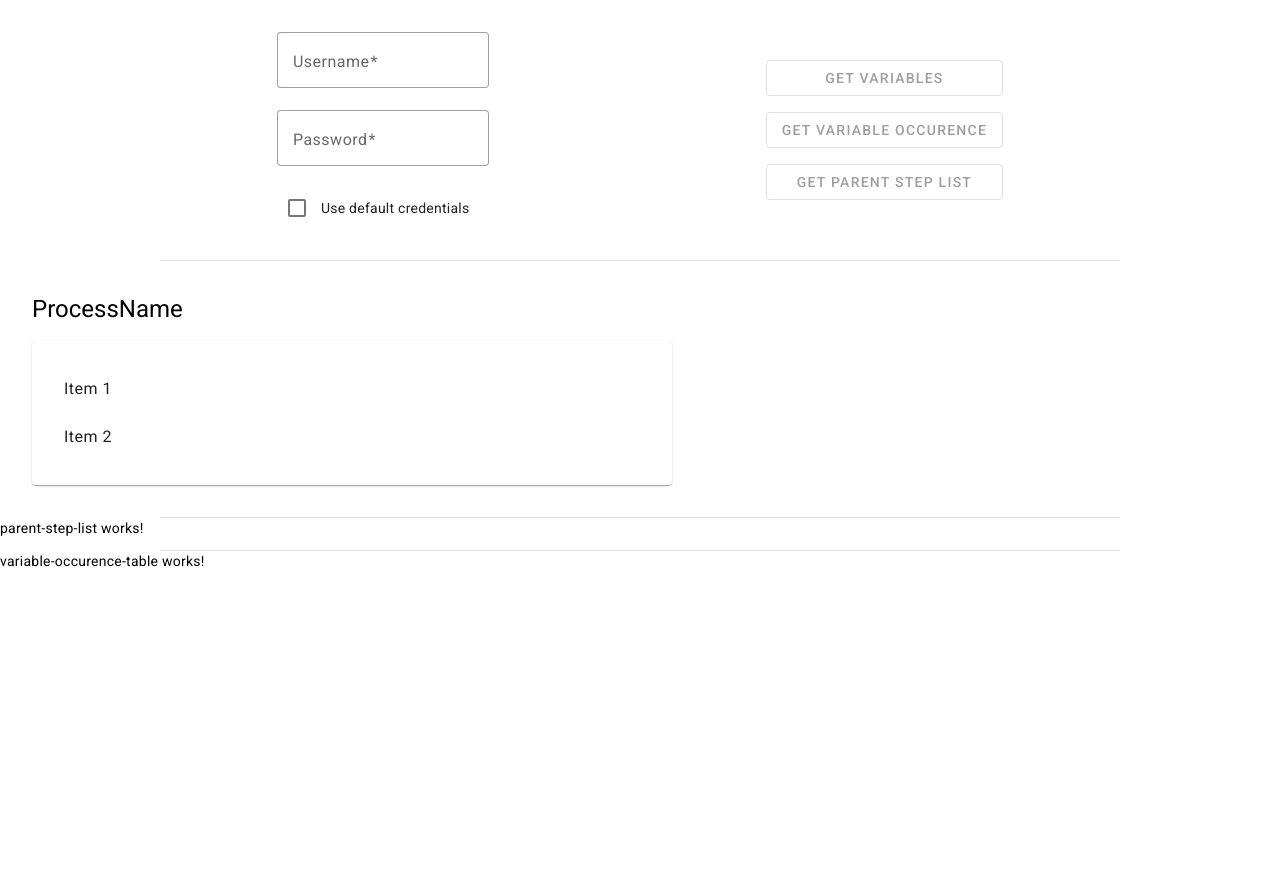
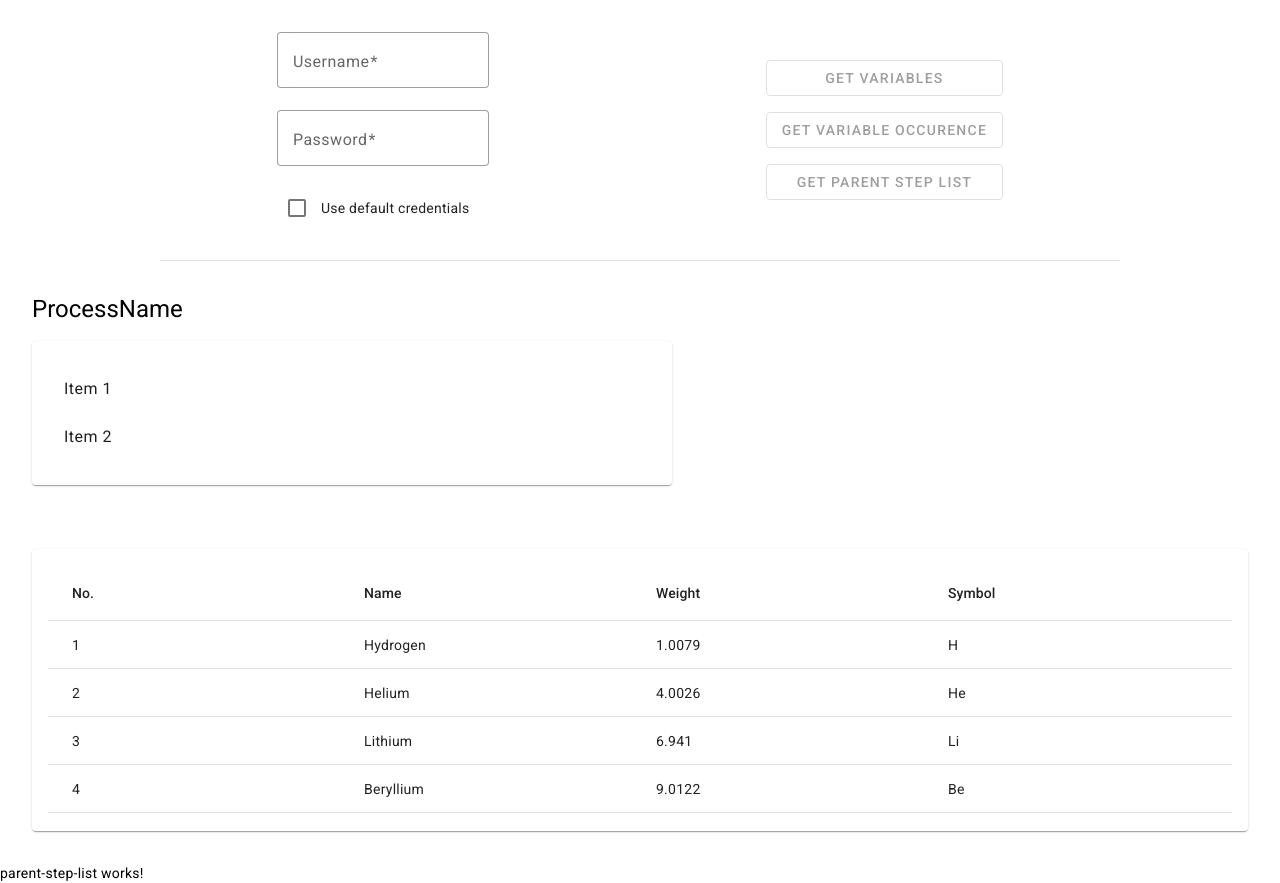
Before and after one commit to tintin12342/robotiq, an Angular app: page / in a window 1280 px wide. Before the commit the page ends 800 px from the top, so only its background shows below. Built offline with nearby package versions, Linux system fonts and the light colour scheme.

Commit message:
complete variable occurence table design

```diff
--- a/src/app/app.component.html
+++ b/src/app/app.component.html
@@ -2,9 +2,5 @@
 <mat-divider></mat-divider>
 
 <app-variable-list></app-variable-list>
-<mat-divider></mat-divider>
-
+<app-variable-occurence-table></app-variable-occurence-table>
 <app-parent-step-list></app-parent-step-list>
-<mat-divider></mat-divider>
-
-<app-variable-occurence-table></app-variable-occurence-table>
--- a/src/app/variable-occurence-table/variable-occurence-table.component.html
+++ b/src/app/variable-occurence-table/variable-occurence-table.component.html
@@ -1 +1,36 @@
-<p>variable-occurence-table works!</p>
+<section class="main-container">
+  <mat-card>
+    <mat-card-content>
+      <mat-table [dataSource]="dataSource">
+        <!-- Position Column -->
+        <ng-container matColumnDef="position">
+          <mat-header-cell *matHeaderCellDef> No. </mat-header-cell>
+          <mat-cell *matCellDef="let element">
+            {{ element.position }}
+          </mat-cell>
+        </ng-container>
+
+        <!-- Name Column -->
+        <ng-container matColumnDef="name">
+          <mat-header-cell *matHeaderCellDef> Name </mat-header-cell>
+          <mat-cell *matCellDef="let element"> {{ element.name }} </mat-cell>
+        </ng-container>
+
+        <!-- Weight Column -->
+        <ng-container matColumnDef="weight">
+          <mat-header-cell *matHeaderCellDef> Weight </mat-header-cell>
+          <mat-cell *matCellDef="let element"> {{ element.weight }} </mat-cell>
+        </ng-container>
+
+        <!-- Symbol Column -->
+        <ng-container matColumnDef="symbol">
+          <mat-header-cell *matHeaderCellDef> Symbol </mat-header-cell>
+          <mat-cell *matCellDef="let element"> {{ element.symbol }} </mat-cell>
+        </ng-container>
+
+        <mat-header-row *matHeaderRowDef="displayedColumns"></mat-header-row>
+        <mat-row *matRowDef="let row; columns: displayedColumns"></mat-row>
+      </mat-table>
+    </mat-card-content>
+  </mat-card>
+</section>
--- a/src/app/variable-occurence-table/variable-occurence-table.component.scss
+++ b/src/app/variable-occurence-table/variable-occurence-table.component.scss
@@ -0,0 +1,8 @@
+.main-container {
+    padding: 2rem;
+}
+
+.mat-mdc-table {
+    max-height: 250px;
+    overflow-y: auto;
+}
--- a/src/app/variable-occurence-table/variable-occurence-table.component.ts
+++ b/src/app/variable-occurence-table/variable-occurence-table.component.ts
@@ -1,12 +1,29 @@
+import { CommonModule } from '@angular/common';
 import { Component } from '@angular/core';
+import { MatTableModule } from '@angular/material/table';
+import { MatCardModule } from '@angular/material/card';
+
+const ELEMENT_DATA: any[] = [
+  { position: 1, name: 'Hydrogen', weight: 1.0079, symbol: 'H' },
+  { position: 2, name: 'Helium', weight: 4.0026, symbol: 'He' },
+  { position: 3, name: 'Lithium', weight: 6.941, symbol: 'Li' },
+  { position: 4, name: 'Beryllium', weight: 9.0122, symbol: 'Be' },
+  { position: 5, name: 'Boron', weight: 10.811, symbol: 'B' },
+  { position: 6, name: 'Carbon', weight: 12.0107, symbol: 'C' },
+  { position: 7, name: 'Nitrogen', weight: 14.0067, symbol: 'N' },
+  { position: 8, name: 'Oxygen', weight: 15.9994, symbol: 'O' },
+  { position: 9, name: 'Fluorine', weight: 18.9984, symbol: 'F' },
+  { position: 10, name: 'Neon', weight: 20.1797, symbol: 'Ne' },
+];
 
 @Component({
   selector: 'app-variable-occurence-table',
   standalone: true,
-  imports: [],
+  imports: [CommonModule, MatTableModule, MatCardModule],
   templateUrl: './variable-occurence-table.component.html',
-  styleUrl: './variable-occurence-table.component.scss'
+  styleUrl: './variable-occurence-table.component.scss',
 })
 export class VariableOccurenceTableComponent {
-
+  displayedColumns: string[] = ['position', 'name', 'weight', 'symbol'];
+  dataSource = ELEMENT_DATA;
 }
```
